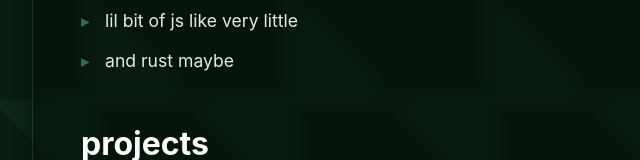
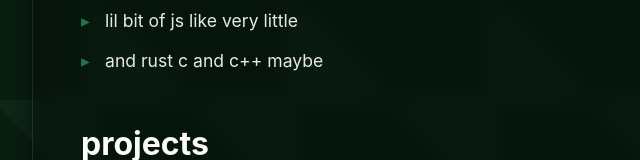
Before and after one commit to Markynose/markynose.github.io, a plain HTML site: page index.html in a window 1280 px wide. Shown: the part 640-800 px from the top of the page, 208-848 px from the left. Drawn offline with Linux system fonts and the light colour scheme.

Commit message:
Update skills list in index.html

```diff
--- a/index.html
+++ b/index.html
@@ -26,7 +26,7 @@
             <ul>
                 <li>python</li>
                 <li>lil bit of js like very little</li>
-                <li>and rust maybe</li>
+                <li>and rust c and c++ maybe</li>
             </ul>
         </section>
 
```
